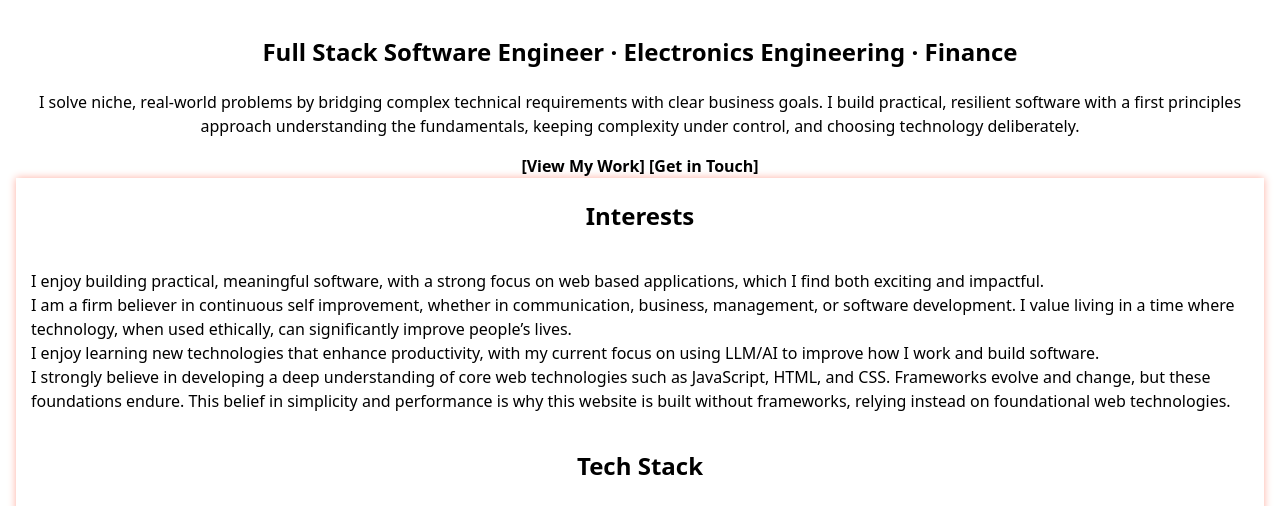
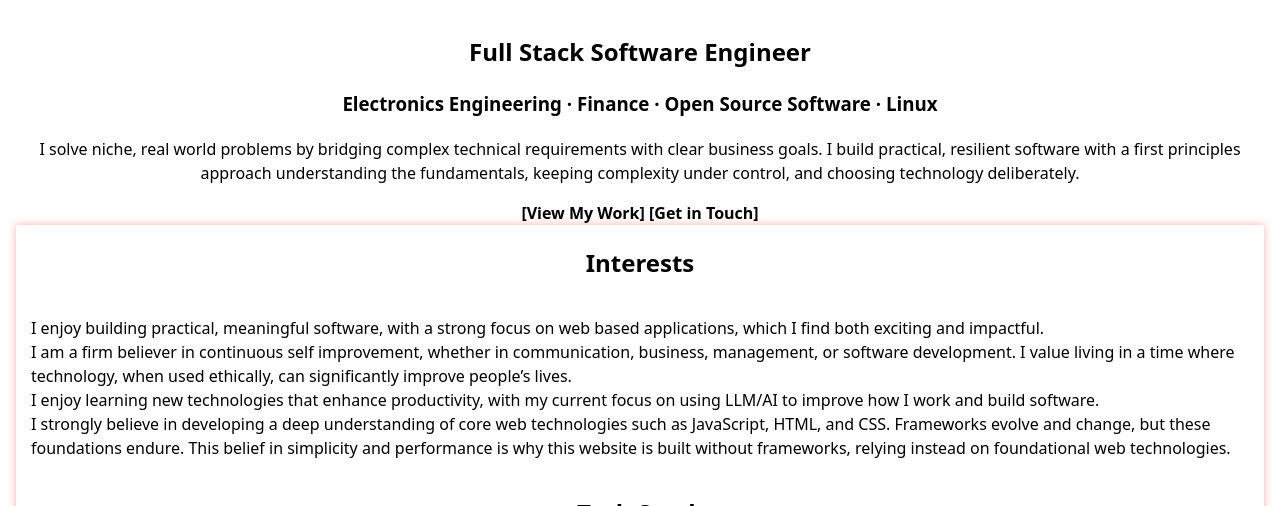
Before and after one commit to amalk-au/amalk-au.github.io, a website: page index.html in a window 1280 px wide. Shown: the part 207-713 px from the top of the page. Drawn offline with Linux system fonts and the light colour scheme.

Commit message:
Update Hero content

```diff
--- a/index.html
+++ b/index.html
@@ -97,11 +97,13 @@
     <main>
       <section class="hero">
         <h1>Hi, I'm Amal.</h1>
-        <h2>
-          Full Stack Software Engineer · Electronics Engineering · Finance
-        </h2>
+        <h2>Full Stack Software Engineer</h2>
+        <h3>
+          Electronics Engineering · Finance · Open Source Software · Linux
+        </h3>
+
         <p>
-          I solve niche, real-world problems by bridging complex technical
+          I solve niche, real world problems by bridging complex technical
           requirements with clear business goals. I build practical, resilient
           software with a first principles approach understanding the
           fundamentals, keeping complexity under control, and choosing
```
